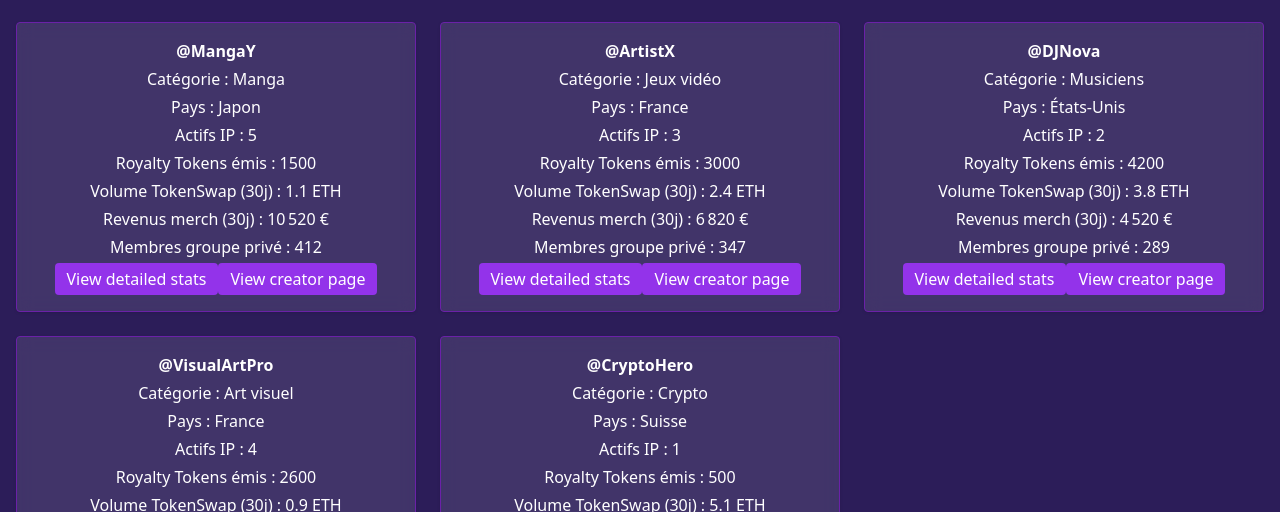
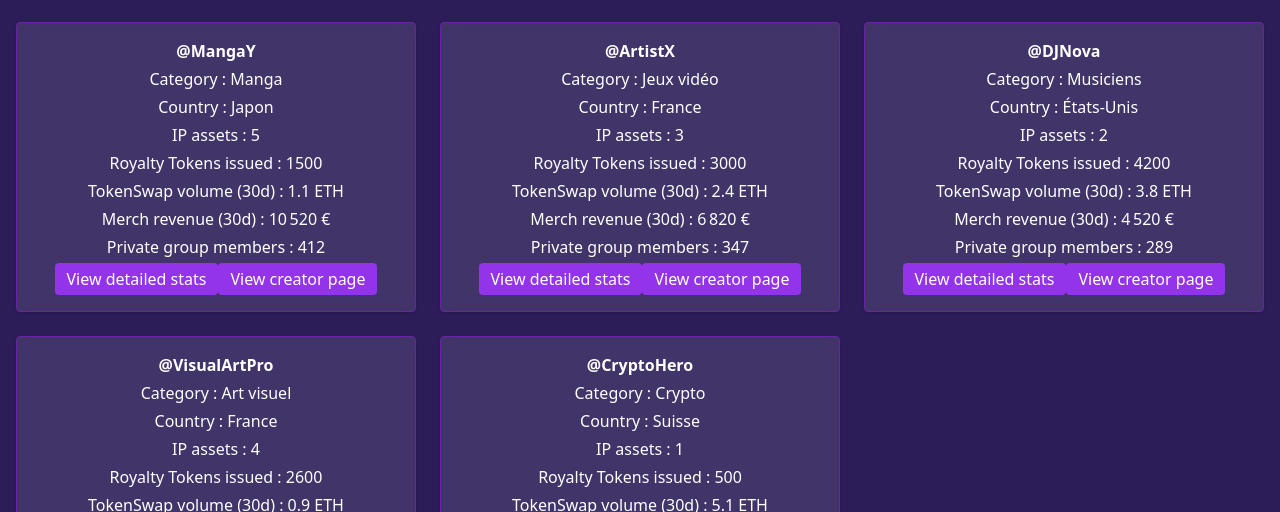
Before and after one commit to mintyshirt/mintyshirt, a React (Vite) app: page /stats in a window 1280 px wide. Shown: the part 288-800 px from the top of the page. Built offline with nearby package versions, Linux system fonts and the light colour scheme; no server answers.

Commit message:
i18n: add creator stat labels

```diff
--- a/src/components/StatsPage.tsx
+++ b/src/components/StatsPage.tsx
@@ -23,6 +23,13 @@ const texts = {
     legendUpdated: 'Figures are updated every 24h.',
     legendVolume: 'TokenSwap volume reflects secondary sales.',
     legendMerch: 'Merch revenue only counts products sold via MintyShirt.',
+    creatorCategory: 'Category',
+    creatorCountry: 'Country',
+    creatorIpAssets: 'IP assets',
+    creatorTokensIssued: 'Royalty Tokens issued',
+    creatorTokenSwapVolume: 'TokenSwap volume (30d)',
+    creatorMerchRevenue: 'Merch revenue (30d)',
+    creatorGroupMembers: 'Private group members',
   },
   fr: {
     title: 'Statistiques',
@@ -41,6 +48,13 @@ const texts = {
     legendUpdated: 'Les chiffres sont actualisés toutes les 24h.',
     legendVolume: 'Le volume TokenSwap correspond aux ventes secondaires de tokens.',
     legendMerch: 'Les revenus merch incluent uniquement les produits vendus via MintyShirt.',
+    creatorCategory: 'Catégorie',
+    creatorCountry: 'Pays',
+    creatorIpAssets: 'Actifs IP',
+    creatorTokensIssued: 'Royalty Tokens émis',
+    creatorTokenSwapVolume: 'Volume TokenSwap (30j)',
+    creatorMerchRevenue: 'Revenus merch (30j)',
+    creatorGroupMembers: 'Membres groupe privé',
   },
 } as const;
 
@@ -221,13 +235,13 @@ export default function StatsPage() {
               className="bg-white/10 backdrop-blur border border-purple-800 rounded shadow p-4 text-center space-y-1"
             >
               <h3 className="font-semibold">{creator.username}</h3>
-              <p>Catégorie : {creator.category}</p>
-              <p>Pays : {creator.country}</p>
-              <p>Actifs IP : {creator.ipAssets}</p>
-              <p>Royalty Tokens émis : {creator.tokensIssued}</p>
-              <p>Volume TokenSwap (30j) : {creator.tokenSwapVolume} ETH</p>
-              <p>Revenus merch (30j) : {creator.merchRevenue.toLocaleString('fr-FR')} €</p>
-              <p>Membres groupe privé : {creator.groupMembers}</p>
+              <p>{t.creatorCategory} : {creator.category}</p>
+              <p>{t.creatorCountry} : {creator.country}</p>
+              <p>{t.creatorIpAssets} : {creator.ipAssets}</p>
+              <p>{t.creatorTokensIssued} : {creator.tokensIssued}</p>
+              <p>{t.creatorTokenSwapVolume} : {creator.tokenSwapVolume} ETH</p>
+              <p>{t.creatorMerchRevenue} : {creator.merchRevenue.toLocaleString('fr-FR')} €</p>
+              <p>{t.creatorGroupMembers} : {creator.groupMembers}</p>
               <Link
                 to={`/stats/${creator.slug}`}
                 className="bg-purple-600 hover:bg-purple-700 transition-colors text-white px-3 py-1 rounded inline-block mt-2"
```
